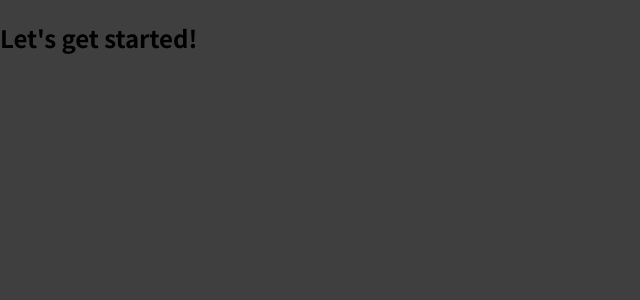
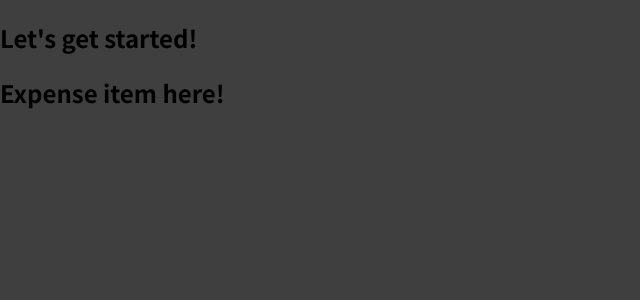
Before and after one commit to LouisT123/Learning-ReactJS, a JavaScript app in the folder react-tutorial-1/: page / in a window 1280 px wide. Shown: the top 300 px of the page, without its empty margins (0-640 px from the left). Built offline with nearby package versions, Linux system fonts and the light colour scheme.

Commit message:
Creating custom component

```diff
--- a/react-tutorial-1/src/App.js
+++ b/react-tutorial-1/src/App.js
@@ -1,7 +1,10 @@
+import ExpenseItem from './components/ExpenseItem';
+
 function App() {
   return (
     <div>
       <h2>Let's get started!</h2>
+      <ExpenseItem></ExpenseItem>
     </div>
   );
 }
--- /dev/null
+++ b/react-tutorial-1/src/components/ExpenseItem.js
@@ -0,0 +1,5 @@
+function ExpenseItem() {
+    return (<h2> Expense item here! </h2>);
+}
+
+export default ExpenseItem;
--- a/react-tutorial-1/src/index.js
+++ b/react-tutorial-1/src/index.js
@@ -1,7 +1,9 @@
+//import react dom dependency
 import ReactDOM from 'react-dom/client';
 
 import './index.css';
 import App from './App';
 
+//create root: creates main entry point
 const root = ReactDOM.createRoot(document.getElementById('root'));
 root.render(<App />);
```
